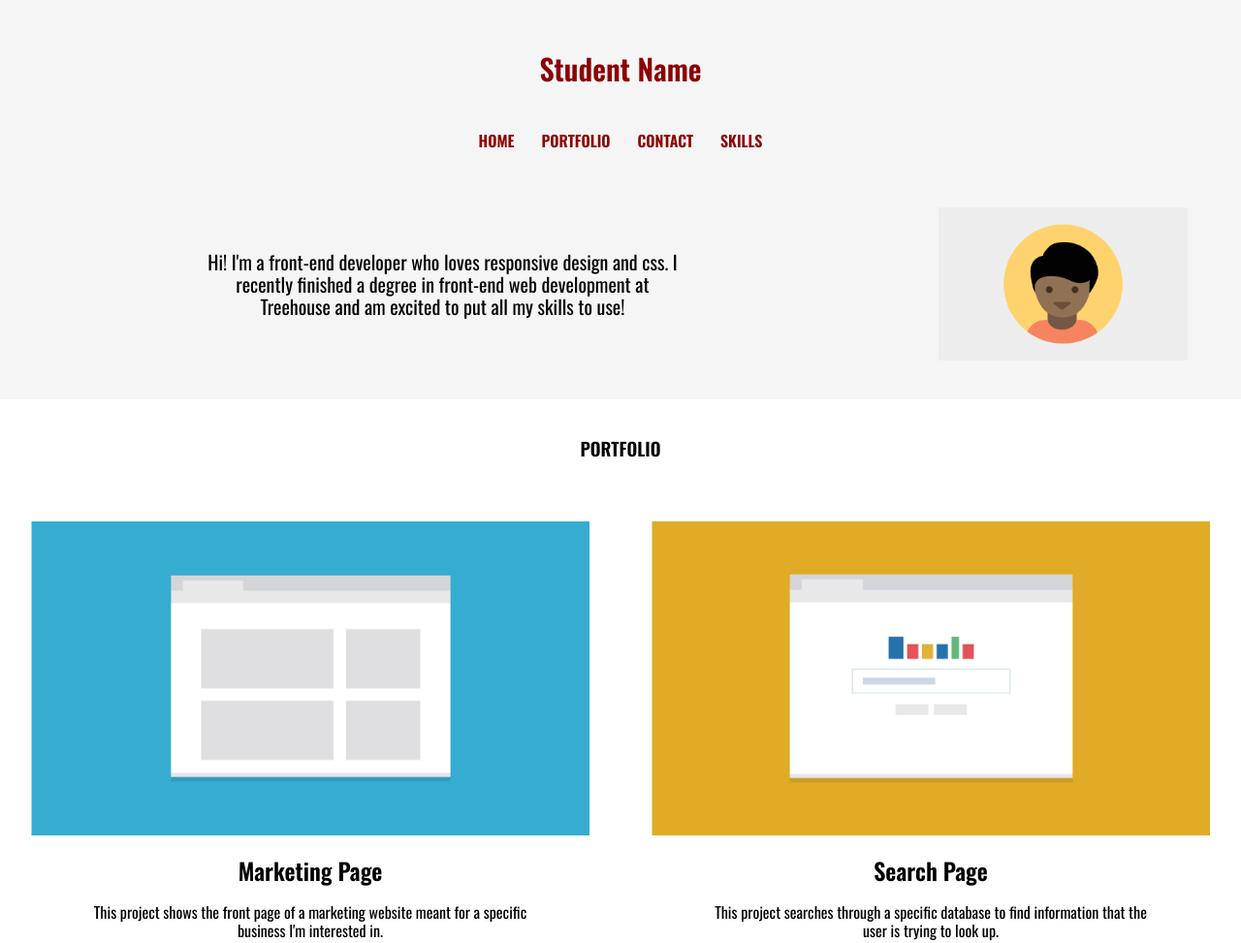
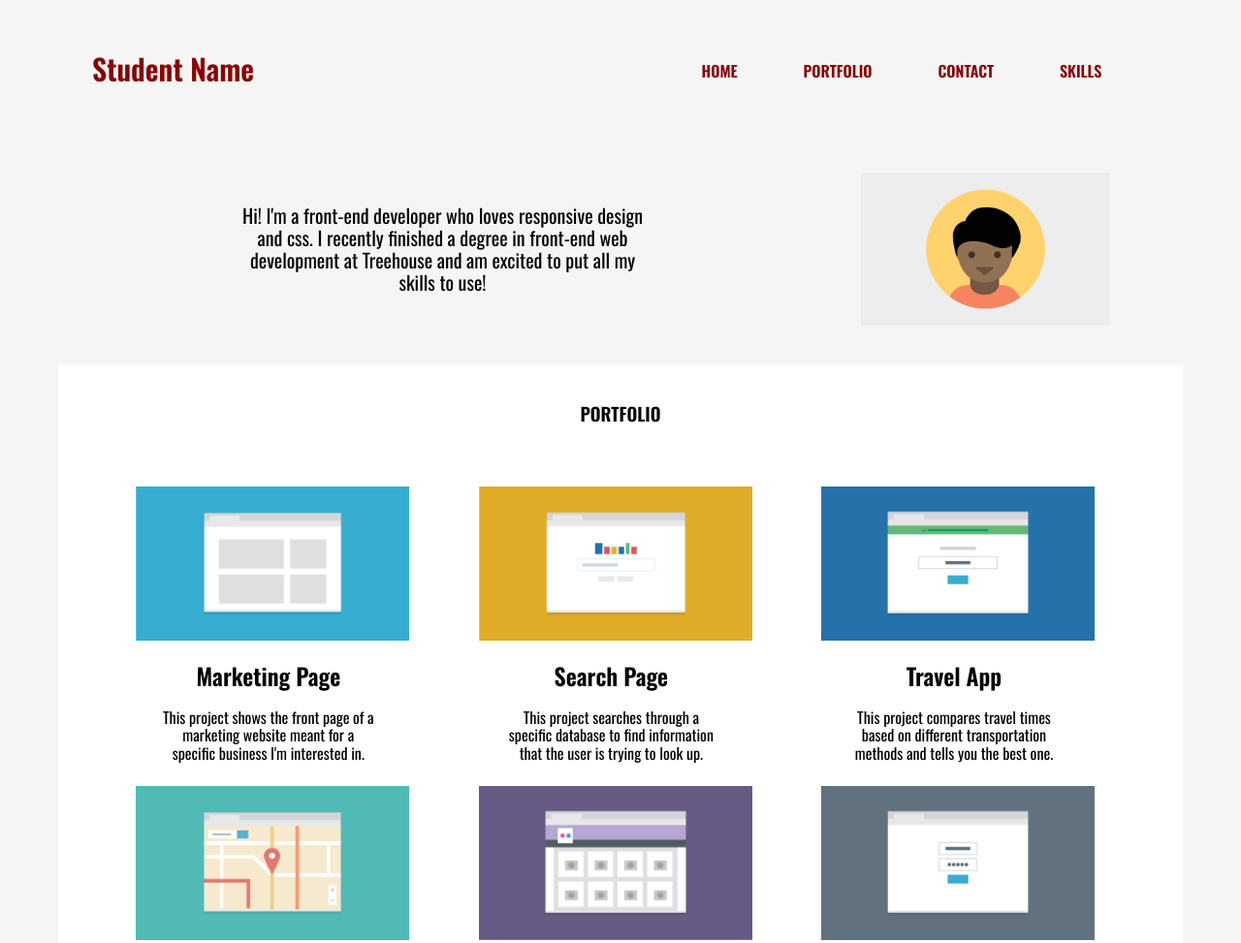
Before and after one commit to Jason-Donmoyer/Responsive-Web-Project, a plain HTML site: page index.html in a window 1280 px wide. Shown: the top 973 px of the page at 97% size. Drawn offline with nearby package versions, Linux system fonts and the light colour scheme.

Commit message:
desktop version

```diff
--- a/css/style.css
+++ b/css/style.css
@@ -48,6 +48,7 @@ h1 {
 
 .navlinks li:hover{
 	background: lightblue;
+	font-family: 'Montserrat', sans-serif;
 }
 
 .navlinks a {
@@ -216,6 +217,7 @@ h1 {
 */
 
 @media screen and (min-width: 768px) {
+
 	#header {
 		padding-bottom: 50px;
 	}
@@ -266,13 +268,14 @@ h1 {
 		min-width: 100%
 		margin: auto;
 		display: flex;
+		flex-wrap: wrap;
 		width: 100%;
 		padding: 25px 0;
 	}
 
 	.container {
 		/*float: left;*/
-		flex: 50%;
+		width: 50%;
 	}
 
 	.skills-container {
@@ -298,9 +301,43 @@ h1 {
 
 }
 
+@media screen and (min-width: 1024px) {
+
+	* {
+		padding: 0 20px;
+	}
+
+	#header {
+		display: inline-block;
+		width: 100%;
+	}
+
+	.student-name {
+		text-align: left;
+		float: left;
+		padding-left: 15px;
+	}
+
+	.navbar {
+		float: right;
+		min-width: 50%;
+		padding-top: 50px;
+	}
+
+	.container {
+		width: 28%;
+	}
+
+	.contact li {
+		padding-bottom: 50px;
+	}
+
+}
 
 /*font notes
 
 font-family: 'Oswald', sans-serif;
 
+font-family: 'Montserrat', sans-serif;
+
 */
--- a/index.html
+++ b/index.html
@@ -4,6 +4,7 @@
 	<meta charset="utf-8">
 	<meta name="viewport" content="width=device-width, initial-scale=1.0">
 	<link href="https://fonts.googleapis.com/css?family=Oswald:400,600" rel="stylesheet">
+	<link href="https://fonts.googleapis.com/css?family=Montserrat" rel="stylesheet">
 	<link rel="stylesheet" href="css/normalize.css">
   <link rel="stylesheet" href="css/style.css">
   <link rel="stylesheet" href="https://use.fontawesome.com/releases/v5.1.1/css/all.css" integrity="sha384-O8whS3fhG2OnA5Kas0Y9l3cfpmYjapjI0E4theH4iuMD+pLhbf6JI0jIMfYcK3yZ" crossorigin="anonymous">
@@ -12,15 +13,18 @@
 <body>
 	<div class="wrapper">
 		<div id="header">
-			<h1>Student Name</h1>
-			<div class="navbar">
+			<div class="student-name">
+				<h1>Student Name</h1>
+			</div>
+
+			<nav class="navbar">
 				<ul class="navlinks">
 					<li><a href="#header">HOME</a></li>
 					<li><a href="#portfolio">PORTFOLIO</a></li>
 					<li><a href="#contact">CONTACT</a></li>
 					<li><a href="#skills">SKILLS</a></li>
 				</ul>
-			</div>
+			</nav>
 		</div>
 
 		<div class="introduction-div">
@@ -49,9 +53,7 @@
 						<h2>Search Page</h2>
 						<p>This project searches through a specific database to find information that the user is trying to look up.</p>
 					</div>
-				</div>
 
-				<div class="row">
 					<div class="container">
 						<img src="images/portfolio-3.png" alt="third portfolio image">
 						<h2>Travel App</h2>
@@ -63,9 +65,7 @@
 						<h2>Map Of Favorite Spots</h2>
 						<p>This project uses mapping apis to plot points for my favorite spots in the city for a do-it-yourself walking tour.</p>
 					</div>
-				</div>
 
-				<div class="row">
 					<div class="container">
 						<img src="images/portfolio-5.png" alt="fifth portfolio image">
 						<h2>Photo Gallery</h2>
@@ -77,7 +77,6 @@
 						<h2>Calculator</h2>
 						<p>Someone can enter in the numbers they want, and press the big blue button and get the result.</p>
 					</div>
-				</div>
 			</div>
 		</div>
 
@@ -105,14 +104,14 @@
 				<li id="name">Student Name</li>
 				<li id="back-to-top"><a href="#header">BACK TO TOP</a></li>
 			</ul>
-			<div class="footer-navbar">
+			<nav class="footer-navbar">
 				<ul class="navlinks">
 					<li><a href="#header">HOME</a></li>
 					<li><a href="#portfolio">PORTFOLIO</a></li>
 					<li><a href="#contact">CONTACT</a></li>
 					<li><a href="#skills">SKILLS</a></li>
 				</ul>
-			</div>
+			</nav>
 		</div>
 
 	</div>
```
